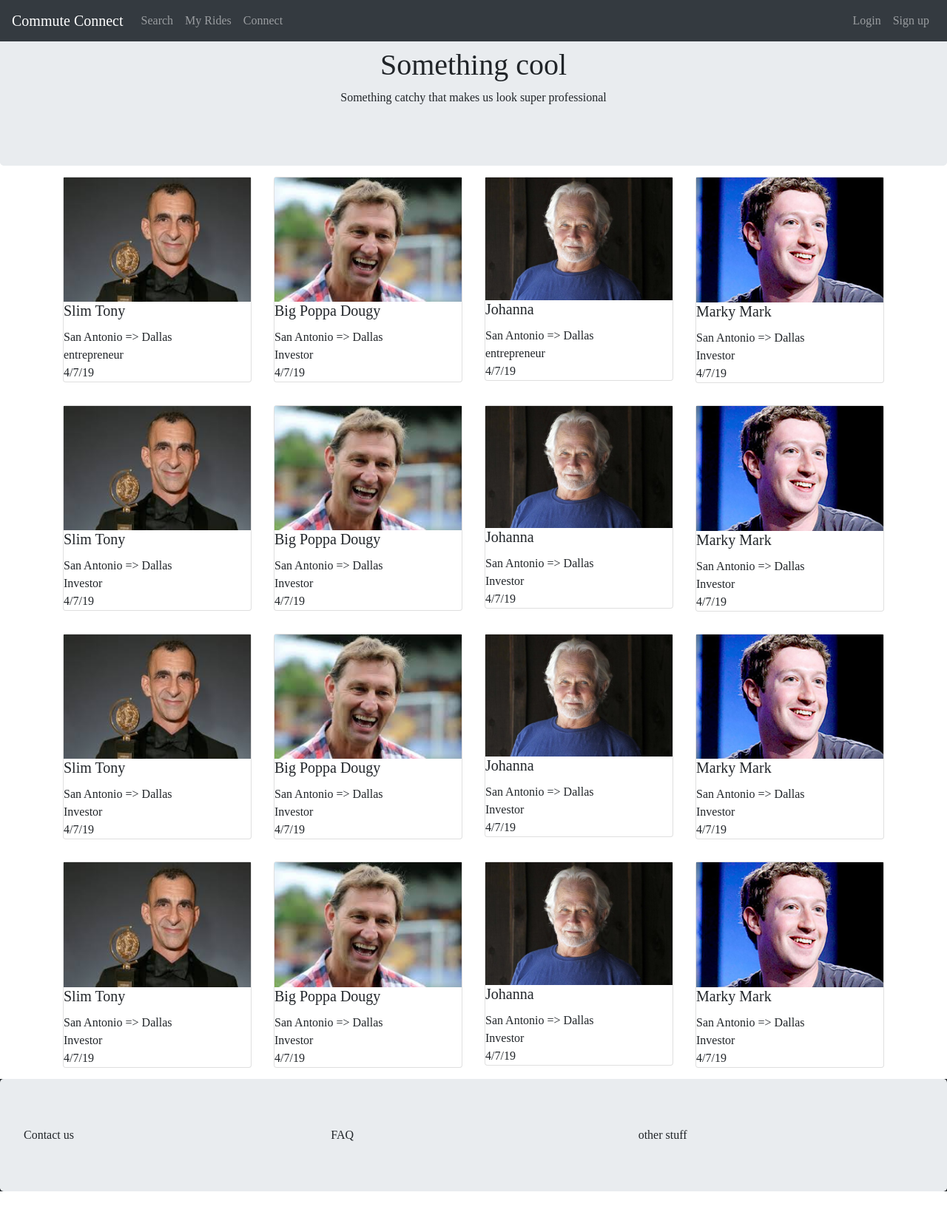
After one commit to Pankkss/CommuteConnect, a Flask app: template templates/ResultsHardCoded.html in a window 1280 px wide. The commit adds this page. Shown: the whole page at 74% size. Run offline with Flask 2, Linux system fonts and the light colour scheme; the template is opened without the code that fills it, so the values that code supplies are empty; parts of the project's set-up code (start-up, migrations or seed data) failed here and were passed over; some libraries are stand-ins or nearby versions.

Commit message:
hard coded Results.html

```diff
--- a/resources/CSS/SearchResults.css
+++ b/resources/CSS/SearchResults.css
@@ -1,20 +1,36 @@
 body {
   font-family: Circular;
-}
-
-.avatar-image {
-  float:left;
-}
-
-.Results-information {
-  float:right;
-}
-
-.searchInfo ul li {
-  display: inline;
 }
 
 a {
   text-decoration: none;
   color: inherit;
 }
+
+.col-sm-3{
+  box-sizing: border-box;
+  max-width: calc(25% - 10px);
+}
+
+#main-content .col-sm-3 {
+  margin: 5px;
+  box-sizing: border-box;
+  padding: 10px;
+  border-radius: 25px;
+}
+
+footer {
+  background-color: #212529;
+}
+
+.card-img-top img{
+  width: 100%;
+}
+
+row {
+  text-align: center;
+}
+
+ul {
+  list-style-type: none;
+}
--- /dev/null
+++ b/templates/ResultsHardCoded.html
@@ -0,0 +1,316 @@
+<!doctype html>
+<html lang="en">
+  <head>
+    <title>Commute Connect</title>
+    <!-- Required meta tags -->
+    <meta charset="utf-8">
+    <meta name="viewport" content="width=device-width, initial-scale=1, shrink-to-fit=no">
+
+    <!-- Bootstrap CSS -->
+    <link rel="stylesheet" href="https://stackpath.bootstrapcdn.com/bootstrap/4.2.1/css/bootstrap.min.css" integrity="sha384-GJzZqFGwb1QTTN6wy59ffF1BuGJpLSa9DkKMp0DgiMDm4iYMj70gZWKYbI706tWS" crossorigin="anonymous">
+    <link rel="stylesheet" type="text/css" href="../resources/CSS/SearchResults.css">
+  </head>
+
+  <body>
+
+    <header>
+      <!--Input header ----->
+      <div class="jumbotron text-center" style="margin-bottom:0">
+        <h1>Something cool</h1>
+        <p>Something catchy that makes us look super professional</p>
+      </div>
+      <nav class="navbar fixed-top navbar-expand-sm bg-dark navbar-dark">
+        <a class="navbar-brand" href="#">Commute Connect</a>
+        <button class="navbar-toggler" type="button" data-toggle="collapse" data-target="#collapsibleNavbar">
+          <span class="navbar-toggler-icon"></span>
+        </button>
+        <div class="collapse navbar-collapse" id="collapsibleNavbar">
+          <ul class=" navbar-nav">
+            <li class="nav-item">
+              <a class="nav-link" href="#">Search</a>
+            </li>
+            <li class="nav-item">
+              <a class="nav-link" href="#">My Rides</a>
+            </li>
+            <li class="nav-item">
+              <a class="nav-link" href="#">Connect</a>
+            </li>
+          </ul>
+
+          <ul class="navbar-nav ml-auto">
+            <li class="nav-item">
+              <a class="nav-link" href="#">Login</a>
+            </li>
+            <li class="nav-item">
+              <a class="nav-link" href="#">Sign up</a>
+            </li>
+          </ul>
+        </div>
+      </nav>
+
+
+  </header>
+<body>
+<!-- add SearchResults.html here -->
+<div class="container" id="main-content">
+  <div class="row">
+    <div class="col-sm-3">
+      <div class="card">
+        <div class="card-img-top">
+          <img src="../resources/Images/bill.jpeg"  alt="avatar">
+        </div>
+        <h5 class="card-title">Slim Tony</h5>
+        <ul class="list-group list-group-flush">
+          <li>San Antonio => Dallas</li>
+          <li>entrepreneur</li>
+          <li>4/7/19</li>
+        </ul>
+    </div>
+  </div>
+    <div class="col-sm-3">
+      <div class="card">
+        <div class="card-img-top">
+          <img src="../resources/Images/steve.jpeg"  alt="avatar">
+        </div>
+        <h5 class="card-title">Big Poppa Dougy</h5>
+        <ul class="list-group list-group-flush">
+          <li>San Antonio => Dallas</li>
+          <li>Investor</li>
+          <li>4/7/19</li>
+        </ul>
+      </div>
+    </div>
+    <div class="col-sm-3">
+      <div class="card">
+        <div class="card-img-top">
+          <img src="../resources/Images/fred.jpeg"  alt="avatar">
+        </div>
+        <h5 class="card-title">Johanna </h5>
+        <ul class="list-group list-group-flush">
+          <li>San Antonio => Dallas</li>
+          <li>entrepreneur</li>
+          <li>4/7/19</li>
+        </ul>
+    </div>
+    </div>
+    <div class="col-sm-3">
+      <div class="card">
+        <div class="card-img-top">
+          <img src="../resources/Images/mark.jpg"  alt="avatar">
+        </div>
+        <h5 class="card-title">Marky Mark </h5>
+        <ul class="list-group list-group-flush">
+          <li>San Antonio => Dallas</li>
+          <li>Investor</li>
+          <li>4/7/19</li>
+        </ul>
+    </div>
+  </div>
+  </div>
+</div>
+
+<!-- new row -->
+
+<div class="container" id="main-content">
+  <div class="row">
+    <div class="col-sm-3">
+      <div class="card">
+        <div class="card-img-top">
+          <img src="../resources/Images/bill.jpeg"  alt="avatar">
+        </div>
+        <h5 class="card-title">Slim Tony</h5>
+        <ul class="list-group list-group-flush">
+          <li>San Antonio => Dallas</li>
+          <li>Investor</li>
+          <li>4/7/19</li>
+        </ul>
+    </div>
+  </div>
+    <div class="col-sm-3">
+      <div class="card">
+        <div class="card-img-top">
+          <img src="../resources/Images/steve.jpeg"  alt="avatar">
+        </div>
+        <h5 class="card-title">Big Poppa Dougy</h5>
+        <ul class="list-group list-group-flush">
+          <li>San Antonio => Dallas</li>
+          <li>Investor</li>
+          <li>4/7/19</li>
+        </ul>
+      </div>
+    </div>
+    <div class="col-sm-3">
+      <div class="card">
+        <div class="card-img-top">
+          <img src="../resources/Images/fred.jpeg"  alt="avatar">
+        </div>
+        <h5 class="card-title">Johanna </h5>
+        <ul class="list-group list-group-flush">
+          <li>San Antonio => Dallas</li>
+          <li>Investor</li>
+          <li>4/7/19</li>
+        </ul>
+    </div>
+    </div>
+    <div class="col-sm-3">
+      <div class="card">
+        <div class="card-img-top">
+          <img src="../resources/Images/mark.jpg"  alt="avatar">
+        </div>
+        <h5 class="card-title">Marky Mark </h5>
+        <ul class="list-group list-group-flush">
+          <li>San Antonio => Dallas</li>
+          <li>Investor</li>
+          <li>4/7/19</li>
+        </ul>
+    </div>
+  </div>
+  </div>
+</div>
+
+<!-- new row -->
+
+<div class="container" id="main-content">
+  <div class="row">
+    <div class="col-sm-3">
+      <div class="card">
+        <div class="card-img-top">
+          <img src="../resources/Images/bill.jpeg"  alt="avatar">
+        </div>
+        <h5 class="card-title">Slim Tony</h5>
+        <ul class="list-group list-group-flush">
+          <li>San Antonio => Dallas</li>
+          <li>Investor</li>
+          <li>4/7/19</li>
+        </ul>
+    </div>
+  </div>
+    <div class="col-sm-3">
+      <div class="card">
+        <div class="card-img-top">
+          <img src="../resources/Images/steve.jpeg"  alt="avatar">
+        </div>
+        <h5 class="card-title">Big Poppa Dougy</h5>
+        <ul class="list-group list-group-flush">
+          <li>San Antonio => Dallas</li>
+          <li>Investor</li>
+          <li>4/7/19</li>
+        </ul>
+      </div>
+    </div>
+    <div class="col-sm-3">
+      <div class="card">
+        <div class="card-img-top">
+          <img src="../resources/Images/fred.jpeg"  alt="avatar">
+        </div>
+        <h5 class="card-title">Johanna </h5>
+        <ul class="list-group list-group-flush">
+          <li>San Antonio => Dallas</li>
+          <li>Investor</li>
+          <li>4/7/19</li>
+        </ul>
+    </div>
+    </div>
+    <div class="col-sm-3">
+      <div class="card">
+        <div class="card-img-top">
+          <img src="../resources/Images/mark.jpg"  alt="avatar">
+        </div>
+        <h5 class="card-title">Marky Mark </h5>
+        <ul class="list-group list-group-flush">
+          <li>San Antonio => Dallas</li>
+          <li>Investor</li>
+          <li>4/7/19</li>
+        </ul>
+    </div>
+  </div>
+  </div>
+</div>
+
+<!-- new row -->
+
+<div class="container" id="main-content">
+  <div class="row">
+    <div class="col-sm-3">
+      <div class="card">
+        <div class="card-img-top">
+          <img src="../resources/Images/bill.jpeg"  alt="avatar">
+        </div>
+        <h5 class="card-title">Slim Tony</h5>
+        <ul class="list-group list-group-flush">
+          <li>San Antonio => Dallas</li>
+          <li>Investor</li>
+          <li>4/7/19</li>
+        </ul>
+    </div>
+  </div>
+    <div class="col-sm-3">
+      <div class="card">
+        <div class="card-img-top">
+          <img src="../resources/Images/steve.jpeg"  alt="avatar">
+        </div>
+        <h5 class="card-title">Big Poppa Dougy</h5>
+        <ul class="list-group list-group-flush">
+          <li>San Antonio => Dallas</li>
+          <li>Investor</li>
+          <li>4/7/19</li>
+        </ul>
+      </div>
+    </div>
+    <div class="col-sm-3">
+      <div class="card">
+        <div class="card-img-top">
+          <img src="../resources/Images/fred.jpeg"  alt="avatar">
+        </div>
+        <h5 class="card-title">Johanna </h5>
+        <ul class="list-group list-group-flush">
+          <li>San Antonio => Dallas</li>
+          <li>Investor</li>
+          <li>4/7/19</li>
+        </ul>
+    </div>
+    </div>
+    <div class="col-sm-3">
+      <div class="card">
+        <div class="card-img-top">
+          <img src="../resources/Images/mark.jpg"  alt="avatar">
+        </div>
+        <h5 class="card-title">Marky Mark </h5>
+        <ul class="list-group list-group-flush">
+          <li>San Antonio => Dallas</li>
+          <li>Investor</li>
+          <li>4/7/19</li>
+        </ul>
+    </div>
+  </div>
+  </div>
+</div>
+
+<!-- new row -->
+</body>
+
+<footer>
+  <!-- add footerTemplate.html here -->
+  <div class="jumbotron" id="header">
+    <div class="row">
+      <div class="col-sm-4">
+        <a href="#">Contact us</a>
+      </div>
+      <div class="col-sm-4">
+        <a href="#">FAQ</a>
+      </div>
+      <div class="col-sm-4">
+        <a href="#">other stuff</a>
+      </div>
+    </div>
+  </div>
+
+
+</footer>
+    <!-- Optional JavaScript -->
+    <!-- jQuery first, then Popper.js, then Bootstrap JS -->
+    <script src="https://code.jquery.com/jquery-3.3.1.slim.min.js" integrity="sha384-q8i/X+965DzO0rT7abK41JStQIAqVgRVzpbzo5smXKp4YfRvH+8abtTE1Pi6jizo" crossorigin="anonymous"></script>
+    <script src="https://cdnjs.cloudflare.com/ajax/libs/popper.js/1.14.6/umd/popper.min.js" integrity="sha384-wHAiFfRlMFy6i5SRaxvfOCifBUQy1xHdJ/yoi7FRNXMRBu5WHdZYu1hA6ZOblgut" crossorigin="anonymous"></script>
+    <script src="https://stackpath.bootstrapcdn.com/bootstrap/4.2.1/js/bootstrap.min.js" integrity="sha384-B0UglyR+jN6CkvvICOB2joaf5I4l3gm9GU6Hc1og6Ls7i6U/mkkaduKaBhlAXv9k" crossorigin="anonymous"></script>
+  </body>
+</html>
--- a/templates/resultsTemplate.html
+++ b/templates/resultsTemplate.html
@@ -1,4 +1,3 @@
-<body>
   <div class="container" id="main-content">
     <div class="row">
       <div class="col-sm-3">
@@ -79,4 +78,3 @@
       </div>
     </div>
   </div>
-</body>
```
Also changed, not shown: templates/Results.html (+125 -1 lines), resources/Images/bill.jpeg (added), resources/Images/fred.jpeg (added), resources/Images/mark.jpg (added), resources/Images/steve.jpeg (added), resources/Images/ted.jpg (added), resources/Images/tony.jpeg (added), templates/myRide.html (line endings or trailing spaces).
